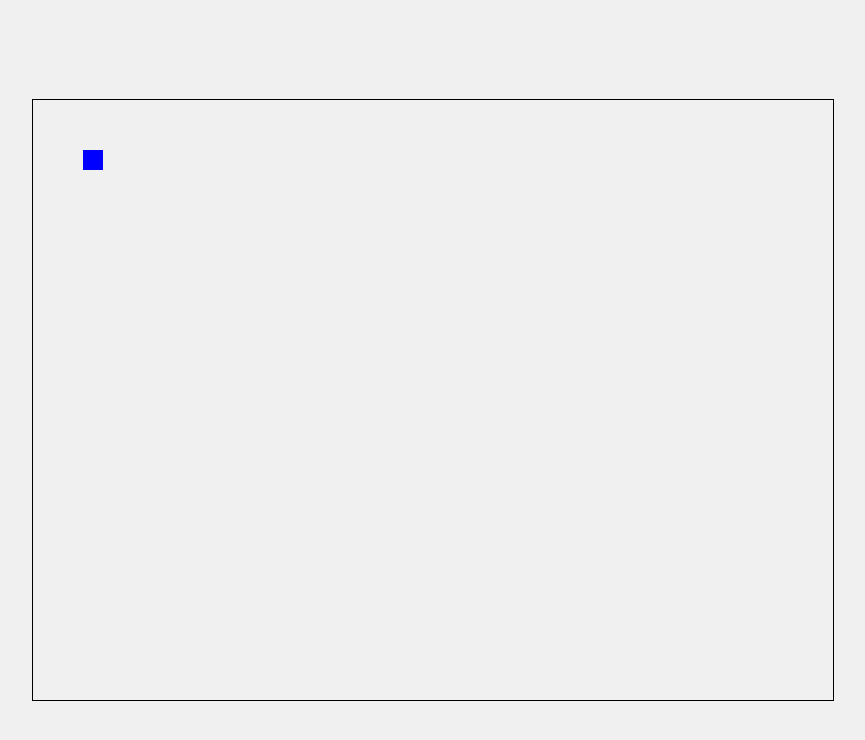
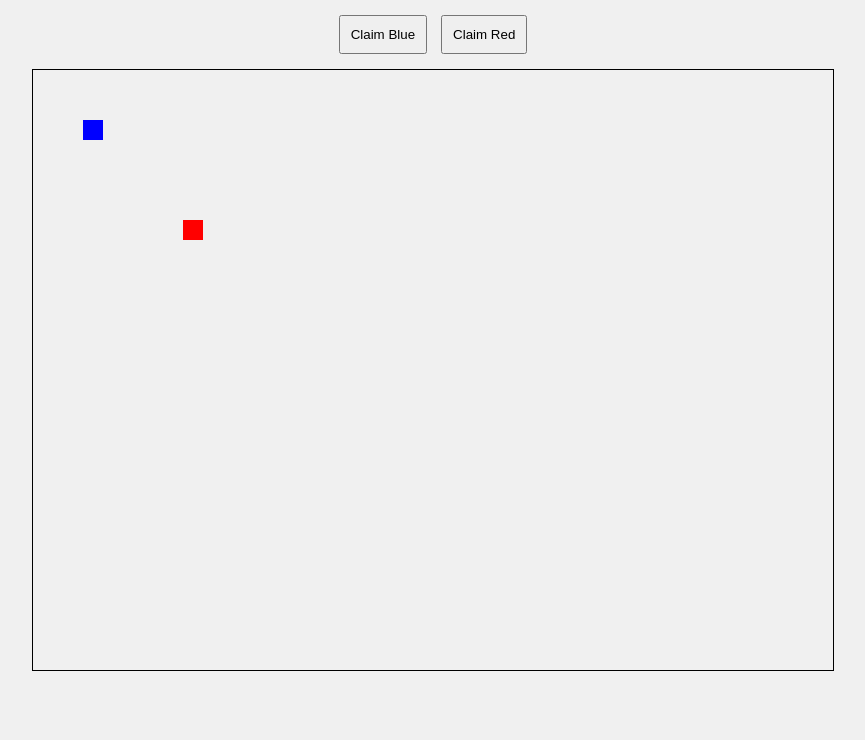
Before and after one commit to JesseBepler/test, a plain HTML site: page index.html in a window 1280 px wide. Shown: the whole page, without its empty margins (207-1072 px from the left). Drawn offline with Linux system fonts and the light colour scheme.

Commit message:
added second character with ability to claim player based on ip addr

```diff
--- a/index.html
+++ b/index.html
@@ -7,6 +7,13 @@
   <link rel="stylesheet" href="style.css">
 </head>
 <body>
+  <!-- Claim Buttons -->
+  <div id="controls">
+    <button onclick="claimCharacter('blue')">Claim Blue</button>
+    <button onclick="claimCharacter('red')">Claim Red</button>
+  </div>
+
+  <!-- Game Canvas -->
   <canvas id="gameCanvas" width="800" height="600"></canvas>
   <script src="script.js"></script>
 </body>
--- a/script.js
+++ b/script.js
@@ -1,37 +1,66 @@
 const canvas = document.getElementById('gameCanvas');
 const ctx = canvas.getContext('2d');
 
-// Define the player as a basic square
-let player = { x: 50, y: 50, size: 20, color: 'blue', speed: 5 };
+// Define the two players with default positions and colors
+let players = {
+  blue: { x: 50, y: 50, size: 20, color: 'blue', claimedBy: null },
+  red: { x: 150, y: 150, size: 20, color: 'red', claimedBy: null }
+};
 
-// Function to draw the player
-function drawPlayer() {
+// Simulate user IP (for demonstration purposes)
+let userIP = 'User-' + Math.floor(Math.random() * 1000);
+
+// Function to draw players
+function drawPlayers() {
   ctx.clearRect(0, 0, canvas.width, canvas.height); // Clear the canvas
-  ctx.fillStyle = player.color;
-  ctx.fillRect(player.x, player.y, player.size, player.size); // Draw the square
+  Object.values(players).forEach(player => {
+    ctx.fillStyle = player.color;
+    ctx.fillRect(player.x, player.y, player.size, player.size);
+  });
 }
 
-// Event listener for keyboard input
+// Function to claim a character
+function claimCharacter(color) {
+  Object.keys(players).forEach(key => {
+    if (players[key].claimedBy === userIP) {
+      players[key].claimedBy = null; // Release previously claimed character
+    }
+  });
+
+  // Claim the new character if it's not already claimed
+  if (players[color].claimedBy === null) {
+    players[color].claimedBy = userIP;
+    console.log(`${userIP} claimed ${color}`);
+  } else {
+    console.log(`${color} is already claimed by another user.`);
+  }
+}
+
+// Listen for keyboard input and move the claimed character
 window.addEventListener('keydown', (event) => {
-  switch (event.key) {
-    case 'ArrowUp':
-      player.y -= player.speed;
-      break;
-    case 'ArrowDown':
-      player.y += player.speed;
-      break;
-    case 'ArrowLeft':
-      player.x -= player.speed;
-      break;
-    case 'ArrowRight':
-      player.x += player.speed;
-      break;
-  }
+  Object.values(players).forEach(player => {
+    if (player.claimedBy === userIP) { // Only move claimed character
+      switch (event.key) {
+        case 'ArrowUp':
+          player.y -= 5;
+          break;
+        case 'ArrowDown':
+          player.y += 5;
+          break;
+        case 'ArrowLeft':
+          player.x -= 5;
+          break;
+        case 'ArrowRight':
+          player.x += 5;
+          break;
+      }
+    }
+  });
 });
 
-// Game loop to continuously draw the player
+// Game loop to continuously draw players
 function gameLoop() {
-  drawPlayer();
+  drawPlayers();
   requestAnimationFrame(gameLoop); // Keep the loop going
 }
 
--- a/style.css
+++ b/style.css
@@ -1,12 +1,21 @@
 body {
   display: flex;
-    justify-content: center;
+  flex-direction: column;
   align-items: center;
   height: 100vh;
   margin: 0;
   background-color: #f0f0f0;
 }
 
+#controls {
+  margin: 10px;
+}
+
+button {
+  padding: 10px;
+  margin: 5px;
+}
+
 canvas {
   border: 1px solid black;
 }
```
Lines whose indentation alone changed are shown as unchanged.
